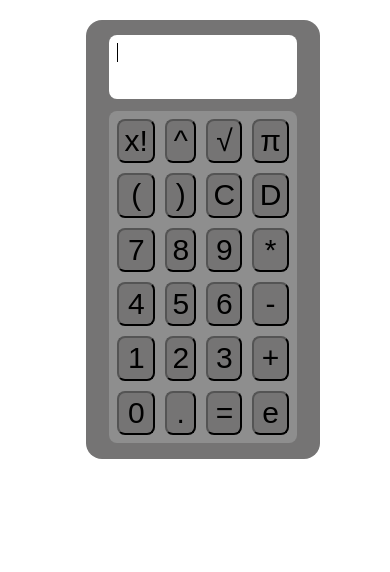
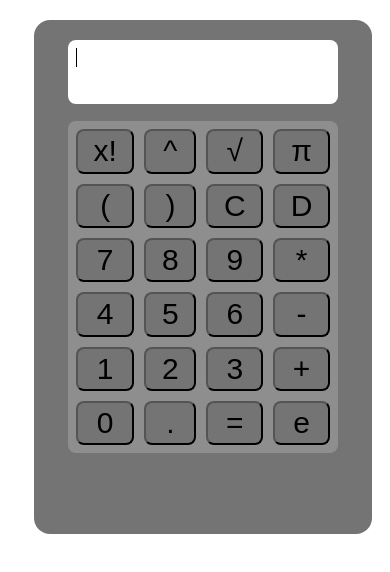
Before and after one commit to ananya-khaitan/ananya-khaitan.github.io, a plain HTML site: page index.html in a window 390 px wide. Drawn offline with Linux system fonts and the light colour scheme.

Commit message:
Add files via upload

```diff
--- a/calc-style.css
+++ b/calc-style.css
@@ -95,6 +95,7 @@ main{
 }
 @media screen and (max-width:768px){
     #calc{
+        min-height: 60vh;
         height: auto;
         width: 60vw;
     }
@@ -151,8 +152,9 @@ main{
     margin-top: 0;
   }
   #calc{
+    min-height: 60vh;
     height: auto;
-    width: 60%;
+    width: 40vh;
   }
     #button-fact-l{
         display: none;
```
